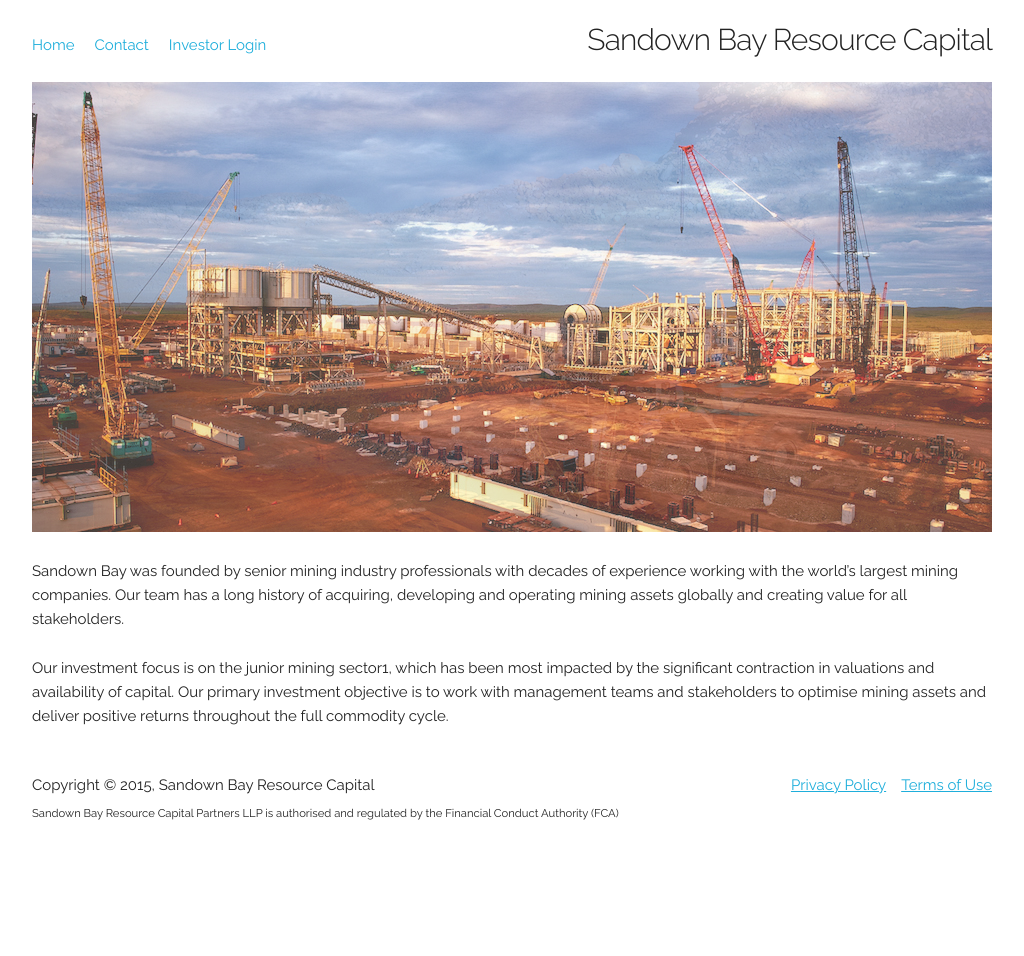
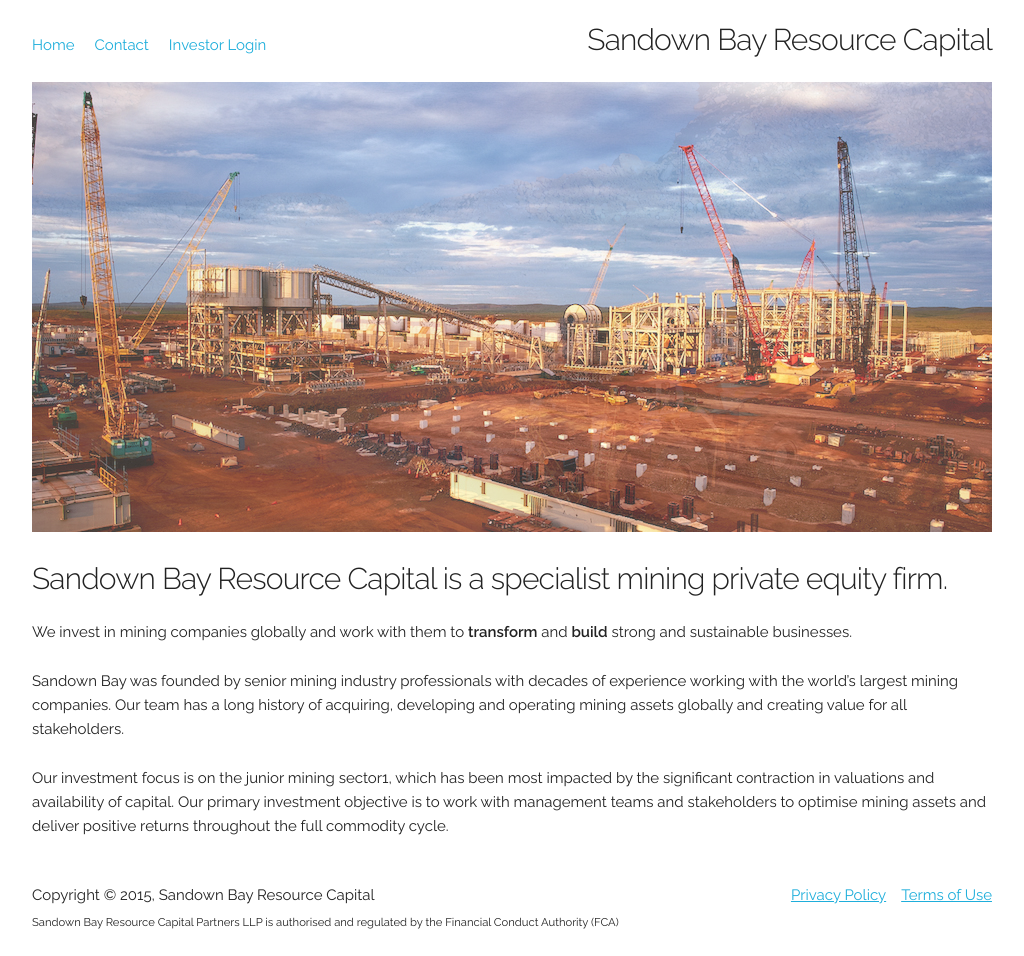
Before and after one commit to nfisher/sdb-cap, a Jekyll site: the page built from index.md, in a window 1280 px wide. Shown: the whole page, without its empty margins (128-1152 px from the left). Built offline with Jekyll 4.4.1, drawn with Linux system fonts in a browser that asks for light colours; before the commit the page ends 900 px from its top, so only the background shows below that.

Commit message:
Update index.md

```diff
--- a/index.md
+++ b/index.md
@@ -3,6 +3,10 @@ layout: default
 ---
 
 {% include carousel.html %}
+
+####Sandown Bay Resource Capital is a specialist mining private equity firm.
+
+We invest in mining companies globally and work with them to <strong>transform</strong> and <strong>build</strong> strong and sustainable businesses.
 
 Sandown Bay was founded by senior mining industry professionals with decades of experience working with
 the world’s largest mining companies. Our team has a long history of acquiring, developing and operating
```
